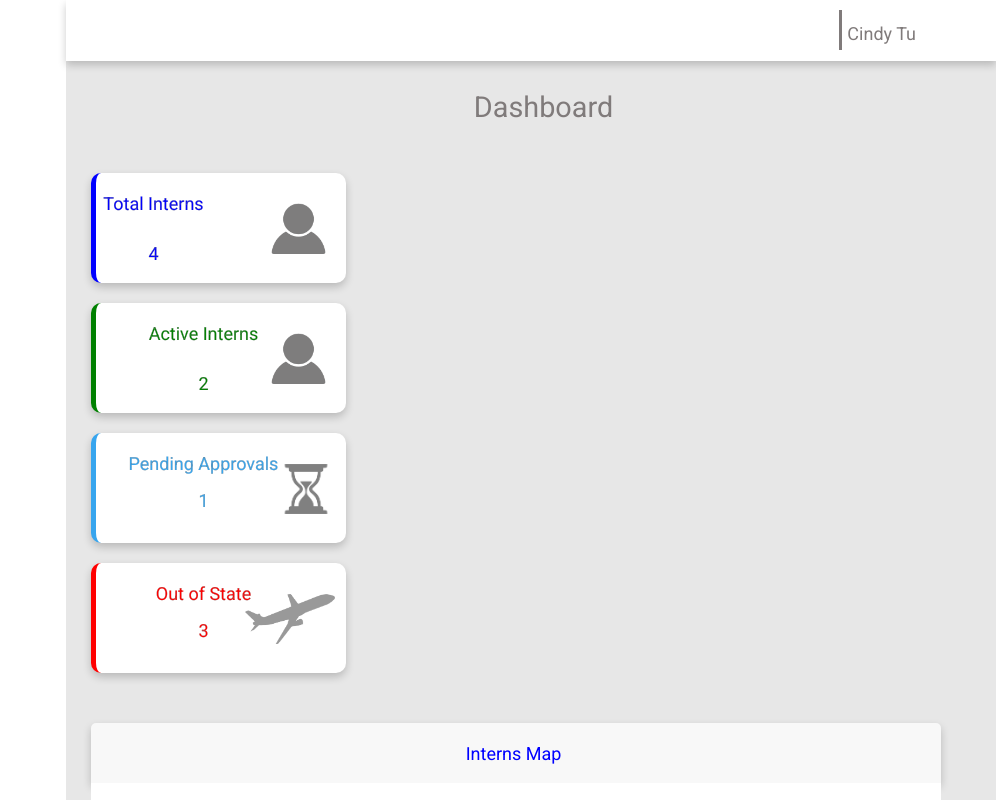
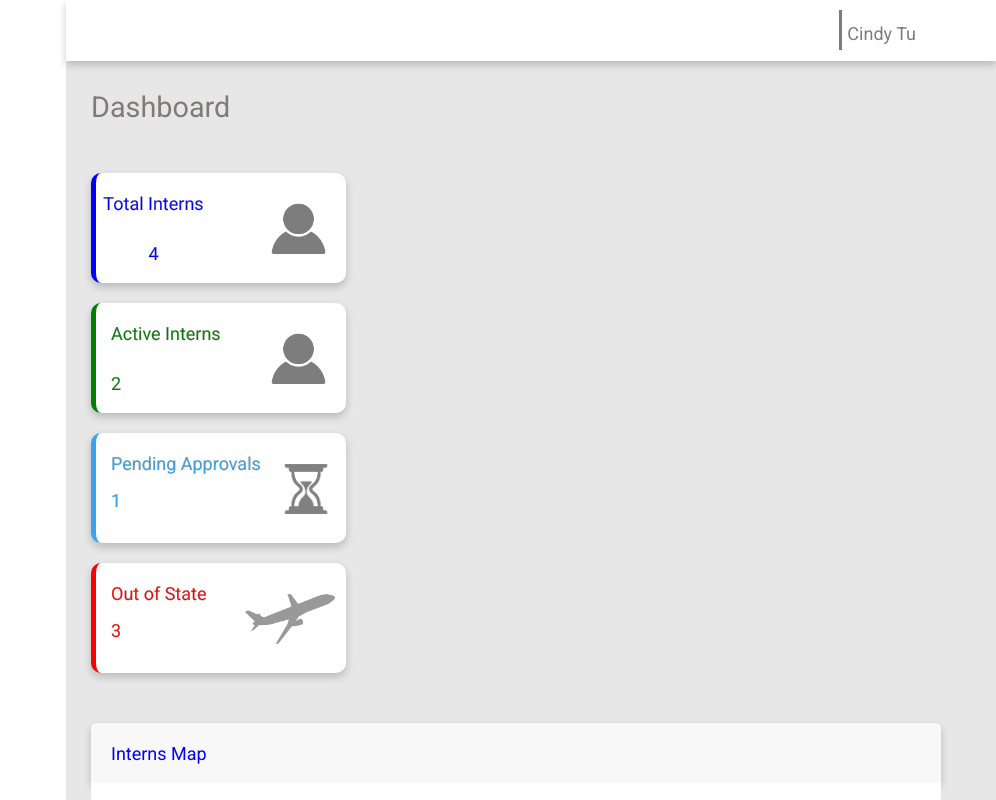
Before and after one commit to JarrenJ/SE-Internship-Management-System, a React (Create React App) app: page /dashboard in a window 1280 px wide. Shown: the top 800 px of the page, without its empty margins (284-1280 px from the left). Built offline with nearby package versions, Linux system fonts and the light colour scheme; sample sign-in values are in the browser's storage.

Commit message:
Reworked SideNav, cleaned up css from appForm so as to not disrupt other styles

```diff
--- a/src/app.jsx
+++ b/src/app.jsx
@@ -5,20 +5,13 @@ import {SampleComponent} from "components";
 
 const App = () => {
     // Allow only authenticated users to view a protected route
-    const authGuard = (Component, role) => () => {
+    const authGuard = (Component, props) => () => {
         return sessionStorage.getItem("token") ? (
-            <Component role={role}/>
+            <Component />
         ) : (
             <Redirect to="/" />
         );
     };
-
-    const roleId = sessionStorage.getItem('role')
-    const role = {
-        "isStudent": roleId === 'Student',
-        "isAdmin": roleId === 'Admin',
-        "isFaculty": roleId === 'Faculty'
-    }
 
   return (
     <Router>
@@ -26,7 +19,7 @@ const App = () => {
             <Route path='/' exact component={Home} />
             <Route path='/appForm' component={ApplicationForm} />
             <Route path='/playground' component={authGuard(SampleComponent)} />
-            <Route path='/dashboard' component={authGuard(Dashboard, role)} />
+            <Route path='/dashboard' component={authGuard(Dashboard)} />
             {/*<Route component={error404} />*/}
         </Switch>
         {/*<Footer />*/}
--- a/src/components/SideNav/SideNav.jsx
+++ b/src/components/SideNav/SideNav.jsx
@@ -1,5 +1,5 @@
 import React, { useState } from "react";
-import {Link} from "react-router-dom";
+import { Link } from "react-router-dom";
 import { NWHorizontal2Color, NWTripleStacked2Color } from 'assets'
 import styled from "styled-components"
 
@@ -47,10 +47,7 @@ const StyledMenuItem = withStyles(() => ({
     },
 }))(MenuItem);
 
-
 export function SideNav({role}) {
-    // Destructure role object
-    const { isStudent, isAdmin, isFaculty } = role
 
     const [anchorEl, setAnchorEl] = useState(null);
     const [down, setDown] = useState(false)
@@ -81,7 +78,7 @@ export function SideNav({role}) {
                     <img src={NWHorizontal2Color} alt='NW_Horizontal_2Color' />
                 </div>
                 <Divider />
-                {!isStudent &&
+                {role !== 'Student' &&
                     <>
                         <div className='sidenav__link'>
                             <Link to='#'><i className="fas fa-tachometer-alt" /> Dashboard</Link>
@@ -90,7 +87,7 @@ export function SideNav({role}) {
                     </>
                 }
                 <div className='sidenav__popup'>
-                    {isAdmin &&
+                    {role === 'Admin' &&
                         <Link
                             to='#'
                             aria-controls="customized-menu"
@@ -107,13 +104,13 @@ export function SideNav({role}) {
                         }
                         </Link>
                     }
-                    {isFaculty &&
+                    {role === 'Faculty' &&
                         <Link to='#'>
                             <i className="fas fa-folder" /> Applications
                         </Link>
                     }
 
-                    {isStudent &&
+                    {role === 'Student' &&
                         <>
                             <Link to='#'>
                                 <i className="fas fa-plus-square" /> New Application
@@ -153,13 +150,13 @@ export function SideNav({role}) {
                 <div className='sidenav__collapsed__logo'>
                     <img src={NWTripleStacked2Color} alt='NW_Horizontal_2Color' />
                 </div>
-                {!isStudent &&
+                {role !== 'Student' &&
                     <div className='sidenav__collapsed__icon'>
                         <Link to='#'><i className="fas fa-tachometer-alt" /></Link>
                     </div>
                 }
                 <div className='sidenav__collapsed__icon'>
-                    {isAdmin &&
+                    {role === 'Admin' &&
                     <Link
                         to='#'
                         aria-controls="customized-menu"
@@ -171,13 +168,13 @@ export function SideNav({role}) {
                         <i className="fas fa-folder" />
                     </Link>
                     }
-                    {isFaculty &&
+                    {role === 'Faculty' &&
                     <Link to='#'>
                         <i className="fas fa-folder" />
                     </Link>
                     }
 
-                    {isStudent &&
+                    {role === 'Student' &&
                     <>
                         <Link to='#'>
                             <i className="fas fa-plus-square" />
--- a/src/pages/ApplicationForm/applicationForm.css
+++ b/src/pages/ApplicationForm/applicationForm.css
@@ -12,15 +12,5 @@
     min-height: 550px;
     background-color: #ffffff;
     border-radius: 10px;
-}
-
-h1{
     text-align: center;
 }
-h2{font-weight: 100px;
-    text-align: center;
-}
-
-div{
-    text-align: center;
-}
--- a/src/pages/Dashboard/dashboard.jsx
+++ b/src/pages/Dashboard/dashboard.jsx
@@ -67,14 +67,15 @@ export function AdminView() {
     );
 }
 
-export function FacultyView() {
-    return (
-        <>
-            <SideNav role={role} />
-            <div className="dashboard__container">
-                <div className="dashboard__Header"></div>
-                <p>Hello world!</p>
-            </div>
-        </>
-    )
-}
+// export function Dashboard() {
+//
+//     const userRole = sessionStorage.getItem('role')
+//     return (
+//         <>
+//             <SideNav role={userRole} />
+//             <div className="dashboard__container">
+//                 <div className="dashboard__Header"></div>
+//             </div>
+//         </>
+//     )
+// }
--- a/src/pages/index.js
+++ b/src/pages/index.js
@@ -1,3 +1,3 @@
 export { Home } from './Home/home';
 export { ApplicationForm } from './ApplicationForm/applicationForm';
-export { StudentView, AdminView, FacultyView, Dashboard } from './Dashboard/dashboard'
+export { StudentView, AdminView, Dashboard } from './Dashboard/dashboard'
```
